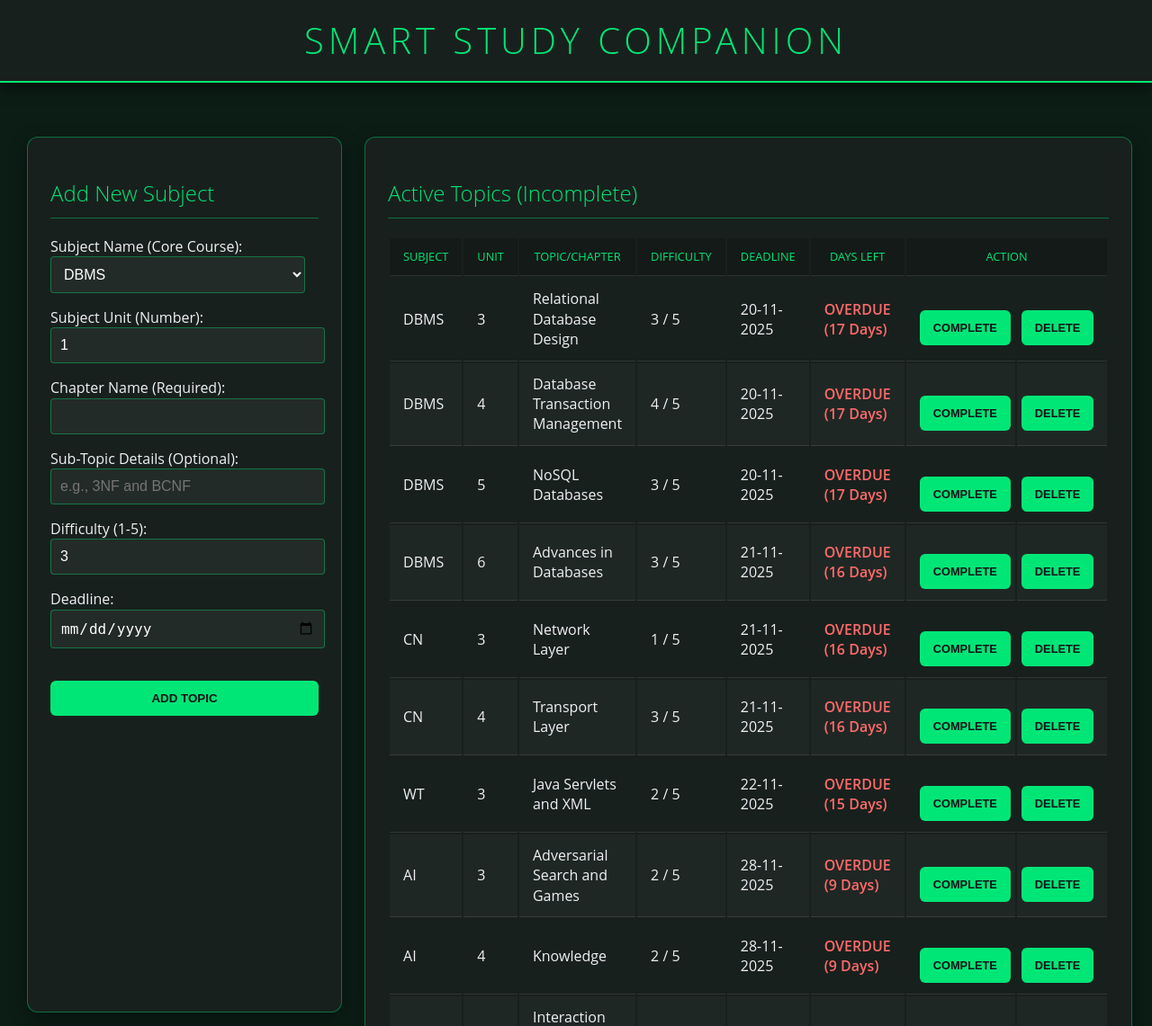
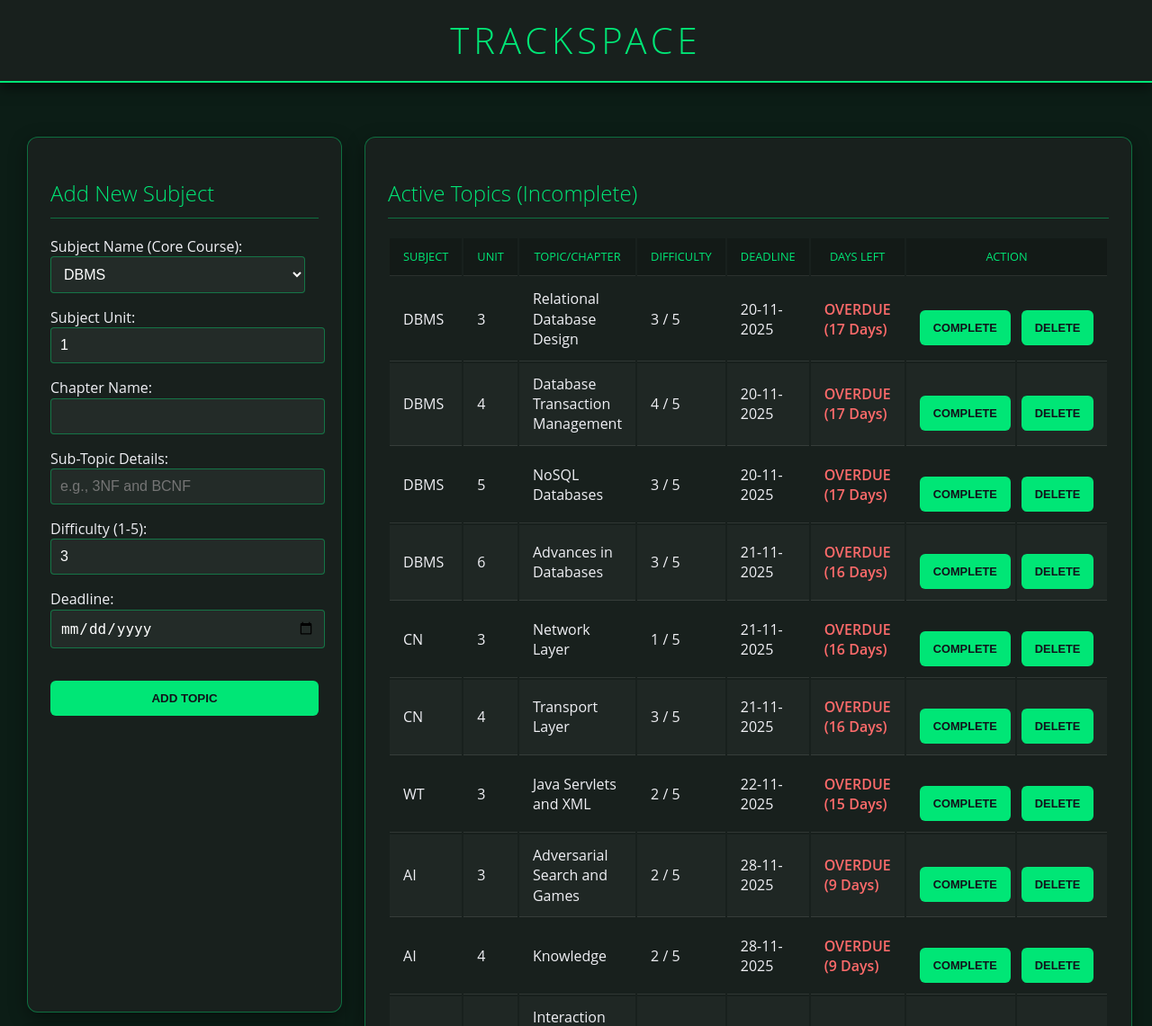
Before and after one commit to nishtha911/smart_study_companion, a Flask app: page / in a window 1280 px wide. Shown: the top 1141 px of the page at 90% size. Run offline with Flask 3, Linux system fonts and the light colour scheme; data comes from the database, SQL or seed files in the repository.

Commit message:
set the name to TrackSpace

```diff
--- a/app.py
+++ b/app.py
@@ -17,7 +17,7 @@
             g.db_conn = mysql.connector.connect(**MYSQL_CONFIG)
             g.db_conn.autocommit = True
         except mysql.connector.Error as err:
-            print(f"❌ ERROR: Cannot connect to MySQL → {err}")
+            print(f"ERROR: Cannot connect to MySQL: {err}")
             g.db_conn = None
     return g.db_conn
 
@@ -34,7 +34,7 @@
         db.close()
 
 def init_db():
-    print("🔧 Initializing database...")
+    print("Initializing database...")
 
     try:
         conn = mysql.connector.connect(
@@ -49,22 +49,22 @@
 
         cursor.close()
         conn.close()
-        print("✓ Database exists.")
+        print("Database exists.")
 
     except mysql.connector.Error as err:
-        print(f"❌ Could not create database: {err}")
+        print(f"Could not create database: {err}")
         return
 
     db = get_db()
     if not db:
-        print("❌ Could not connect to study_companion_db after creation.")
+        print("Could not connect to study_companion_db after creation.")
         return
 
     cursor = db.cursor()
     try:
-        print("✓ Table setup complete.")
+        print("Table setup complete.")
     except mysql.connector.Error as err:
-        print(f"❌ Table creation failed: {err}")
+        print(f"Table creation failed: {err}")
     finally:
         cursor.close()
 
@@ -72,7 +72,7 @@
     today = date.today()
     processed = []
 
-    for sub in subjects:
+    for sub in subjects: #converted the format from yyyy-mm-dd to dd-mm-yyyy
         item = dict(sub)
 
         if 'deadline' in item:
@@ -168,7 +168,7 @@
         """, (subject_name, subject_unit, final_chapter, difficulty, deadline))
         cursor.connection.commit()
     except mysql.connector.Error as err:
-        print(f"❌ Insert failed: {err}")
+        print(f"Insert failed: {err}")
     finally:
         cursor.close()
 
@@ -188,7 +188,7 @@
             cursor.execute("UPDATE subjects SET progress_pct = 100 WHERE id = %s", (subject_id,))
             cursor.connection.commit()
         except mysql.connector.Error as err:
-            print(f"❌ Update failed: {err}")
+            print(f"Update failed: {err}")
 
     cursor.close()
     return redirect(url_for('index'))
@@ -207,7 +207,7 @@
             cursor.execute("DELETE FROM subjects WHERE id = %s", (subject_id,))
             cursor.connection.commit()
         except mysql.connector.Error as err:
-            print(f"❌ Delete failed: {err}")
+            print(f"Delete failed: {err}")
 
     cursor.close()
     return redirect(url_for('index'))
--- a/templates/index.html
+++ b/templates/index.html
@@ -8,7 +8,7 @@
 </head>
 <body>
     <header>
-        <h1>Smart Study Companion</h1>
+        <h1>TrackSpace</h1>
     </header>
 
     <main id="dashboard-layout">
@@ -24,19 +24,18 @@
                         <option value="WT">WT</option>
                         <option value="AI">AI</option>
                         <option value="HCI">HCI</option>
-                        <option value="NEW">Add New Subject/Unit</option>
                     </select>
                 </p>
                 <p>
-                    <label for="unit_number">Subject Unit (Number):</label>
+                    <label for="unit_number">Subject Unit:</label>
                     <input type="number" id="unit_number" name="unit_number" min="1" value="1" required>
                 </p>
                 <p>
-                    <label for="name">Chapter Name (Required):</label>
+                    <label for="name">Chapter Name:</label>
                     <input type="text" id="name" name="name" required>
                 </p>
                 <p>
-                    <label for="sub_topic">Sub-Topic Details (Optional):</label>
+                    <label for="sub_topic">Sub-Topic Details:</label>
                     <input type="text" id="sub_topic" name="sub_topic" placeholder="e.g., 3NF and BCNF">
                 </p>
                 <p>
```
